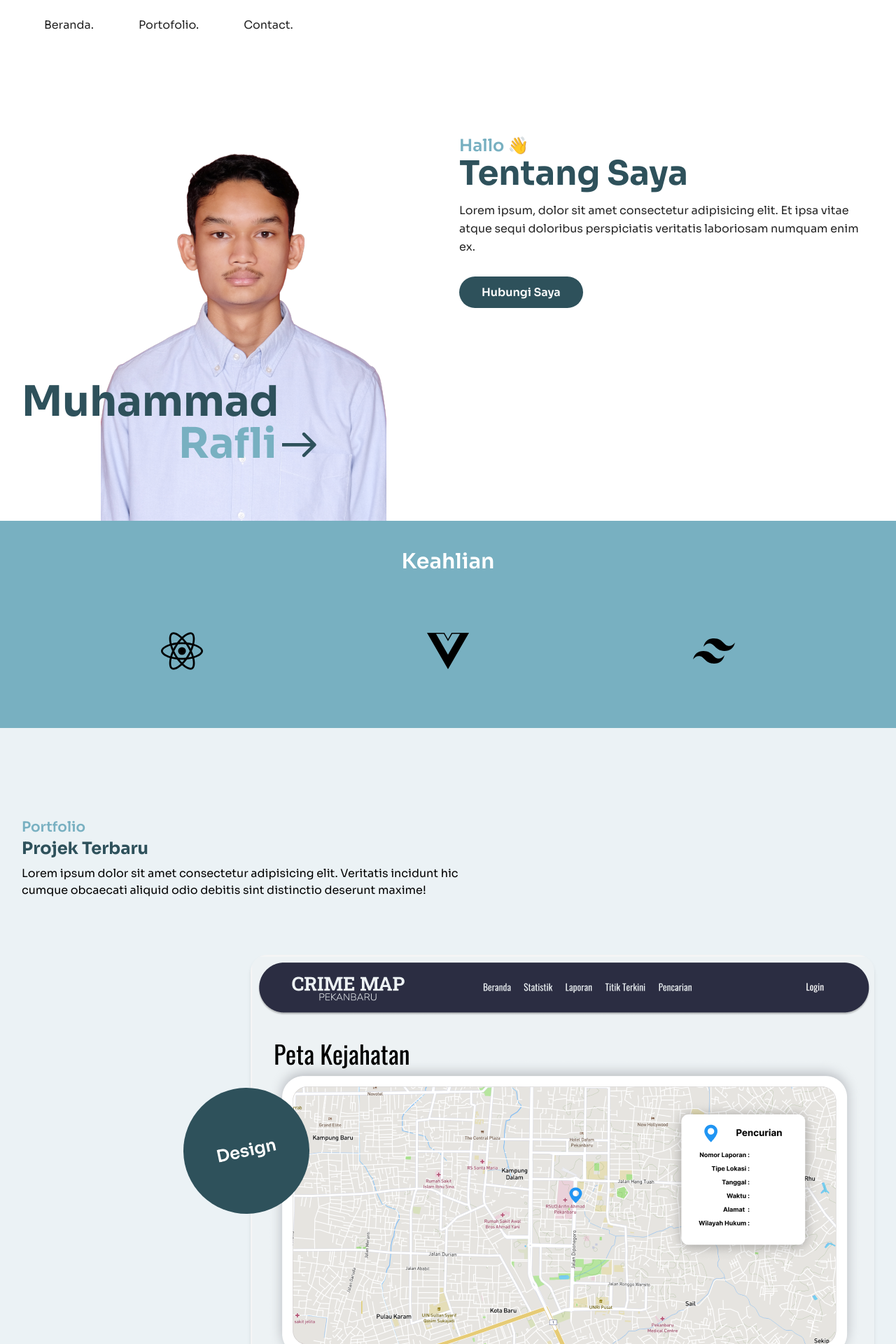
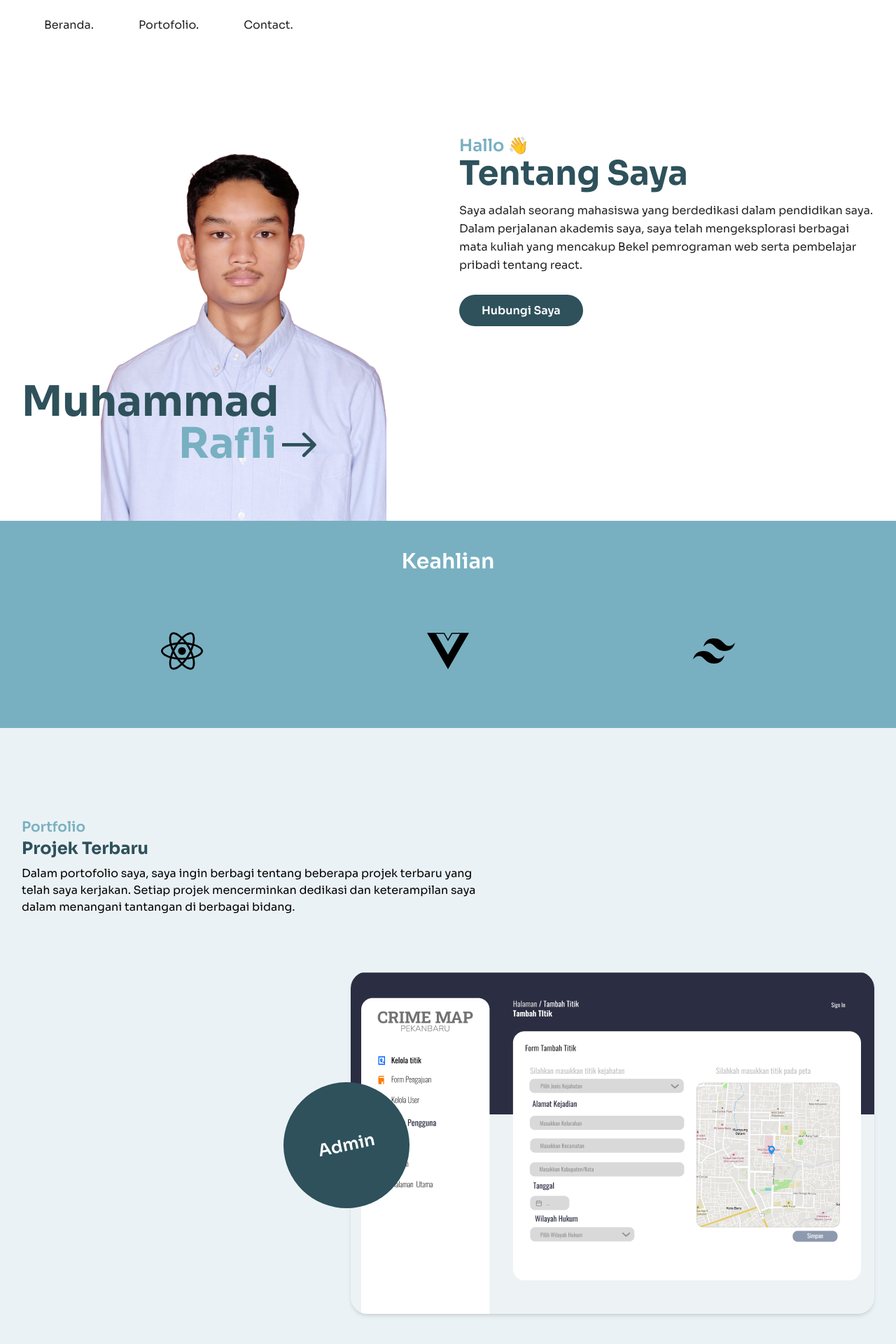
Before and after one commit to RafliVnc/cv, a React (Vite) app: page / in a window 1280 px wide. Shown: the top 1920 px of the page at 70% size. Built offline with nearby package versions, Linux system fonts and the light colour scheme.

Commit message:
perbaikan data

```diff
--- a/src/components/Contact.jsx
+++ b/src/components/Contact.jsx
@@ -11,9 +11,10 @@ export default function Contact() {
                 </h2>
                 <h1 className=" text-Dark font-bold text-2xl">Hubungi Kami</h1>
                 <p className="pt-2 font-normal">
-                  Lorem ipsum dolor sit amet consectetur adipisicing elit.
-                  Veritatis incidunt hic cumque obcaecati aliquid odio debitis
-                  sint distinctio deserunt maxime!
+                Jika Anda tertarik untuk berdiskusi lebih lanjut atau memiliki
+                  pertanyaan, silakan hubungi saya melalui informasi kontak di
+                  bawah ini. Saya senang dapat berbagi pengalaman dan berpotensi
+                  berkolaborasi dengan Anda
                 </p>
               </div>
               <div className="block mb-12 lg:px-4 ">
--- a/src/components/Footer.jsx
+++ b/src/components/Footer.jsx
@@ -29,7 +29,7 @@ const Footer = () => {
             <div className="px-2">
               {/* <div className="p-2 rounded-full items-center justify-center outline outline-3"> */}
               <a
-              href="#home"
+              href="https://www.instagram.com/muhammad_rafli_8/"
               className="w-9 h-9 mr-3 rounded-full flex justify-center items-center outline outline-3">
                 <svg
                   className="w-[20px] fill-current "
@@ -59,7 +59,7 @@ const Footer = () => {
 
             {/* github */}
             <div className="px-2">
-              <a href="#home"
+              <a href="https://github.com/RafliVnc"
               className="w-9 h-9 mr-3 rounded-full flex justify-center items-center outline outline-3">
                 <svg
                   className="w-[20px]"
--- a/src/components/HeroSection.jsx
+++ b/src/components/HeroSection.jsx
@@ -45,9 +45,10 @@ export default function HeroSection() {
                 </span>
               </h1>
               <p className="font-normal text-Tertiary mb-10 leading-relaxed">
-                Lorem ipsum, dolor sit amet consectetur adipisicing elit. Et
-                ipsa vitae atque sequi doloribus perspiciatis veritatis
-                laboriosam numquam enim ex.
+              Saya adalah seorang mahasiswa yang berdedikasi dalam pendidikan
+                saya. Dalam perjalanan akademis saya, saya telah mengeksplorasi
+                berbagai mata kuliah yang mencakup Bekel pemrograman web serta
+                pembelajar pribadi tentang react.
               </p>
 
               <BtnSaya />
--- a/src/components/Portfolio.jsx
+++ b/src/components/Portfolio.jsx
@@ -1,4 +1,5 @@
 import projek from "../assets/img/projek2.png"
+import admin from "../assets/img/admin.png";
 
 export default function Portfoliio() {
   return (
@@ -12,9 +13,10 @@ export default function Portfoliio() {
               </h2>
               <h1 className=" text-Dark font-bold text-2xl">Projek Terbaru</h1>
               <p className="pt-2 font-normal">
-                Lorem ipsum dolor sit amet consectetur adipisicing elit.
-                Veritatis incidunt hic cumque obcaecati aliquid odio debitis
-                sint distinctio deserunt maxime!
+              Dalam portofolio saya, saya ingin berbagi tentang beberapa
+                projek terbaru yang telah saya kerjakan. Setiap projek
+                mencerminkan dedikasi dan keterampilan saya dalam menangani
+                tantangan di berbagai bidang.
               </p>
             </div>
           </div>
@@ -22,11 +24,11 @@ export default function Portfoliio() {
             <div className="flex justify-end ">
               <div className="mb-10 p-4 relative">
                 <div className="hidden z-20 bg-Dark rounded-full w-[180px] h-[180px] -rotate-12 font-semibold text-2xl items-center justify-center text-white -left-20 inset-y-1/3 lg:absolute lg:flex ">
-                  Design
+                  Admin
                 </div>
                 <div className=" relative rounded-3xl shadow-md overflow-hidden ">
                   <img
-                    src={projek}
+                    src={admin}
                     alt="Peta Kejahatan"
                     width="w-full"
                   />
@@ -34,8 +36,11 @@ export default function Portfoliio() {
                     <h1 className="absolute font-semibold bottom-4 z-20 text-Dark pl-2 mb-2 lg:text-xl md:pl-10 ">
                       Web Peta Kejahatan
                       <span className="block bottom-6 pt-1 font-light md:w-3/4">
-                        Lorem ipsum dolor sit amet consectetur adipisicing elit.
-                        Delectus soluta laborum,
+                      Crime Map Pekanbaru merupakan perangkat lunak yang
+                        menyediakan informasi mengenai data kejahatan yang
+                        terjadi di kota pekanbaru. Informasi yang disajikan
+                        berbentuk map yang memiliki pointer yang berfungsi untuk
+                        menunjukan kejadian yang terjadi pada pointer tersebut.
                       </span>
                     </h1>{" "}
                   </span>
@@ -46,7 +51,7 @@ export default function Portfoliio() {
             <div className="flex justify-start ">
               <div className="mb-12  p-4 relative">
               <div className="hidden z-20 bg-secondary rounded-full w-[180px] h-[180px] rotate-12 font-semibold text-2xl items-center justify-center text-white -right-20 inset-y-1/3 lg:absolute lg:flex ">
-                Development
+                User
               </div>
                 <div className=" relative rounded-3xl shadow-md overflow-hidden ">
                   <img
@@ -58,8 +63,11 @@ export default function Portfoliio() {
                     <h1 className="absolute font-semibold bottom-4 z-20 text-Dark pl-4 mb-2 lg:text-xl md:pl-10 ">
                       Web Peta Kejahatan
                       <span className="block bottom-6 pt-1  w-3/4 font-light md:w-3/4">
-                        Lorem ipsum dolor sit amet consectetur adipisicing elit.
-                        Delectus soluta laborum,
+                      Crime Map Pekanbaru merupakan perangkat lunak yang
+                        menyediakan informasi mengenai data kejahatan yang
+                        terjadi di kota pekanbaru. Informasi yang disajikan
+                        berbentuk map yang memiliki pointer yang berfungsi untuk
+                        menunjukan kejadian yang terjadi pada pointer tersebut.
                       </span>
                     </h1>{" "}
                   </span>
```
Also changed, not shown: src/assets/img/admin.png (added).
